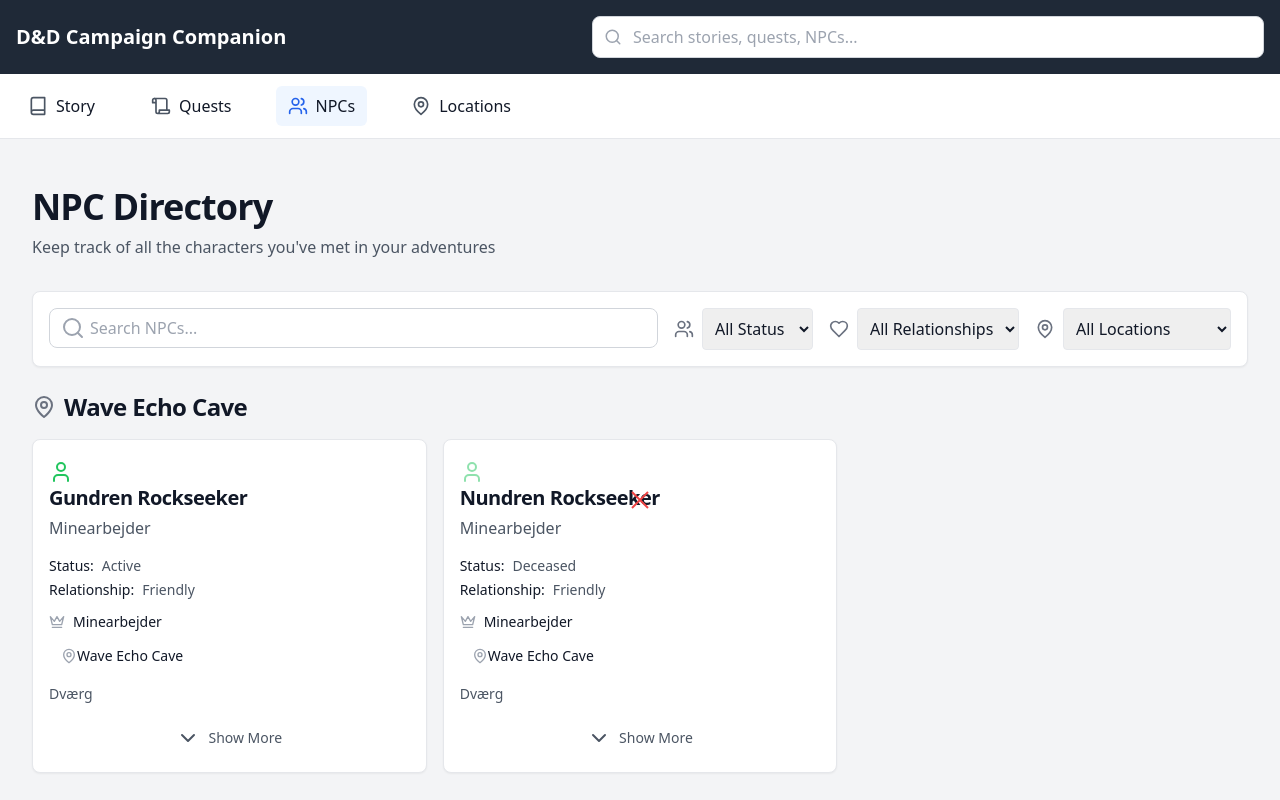
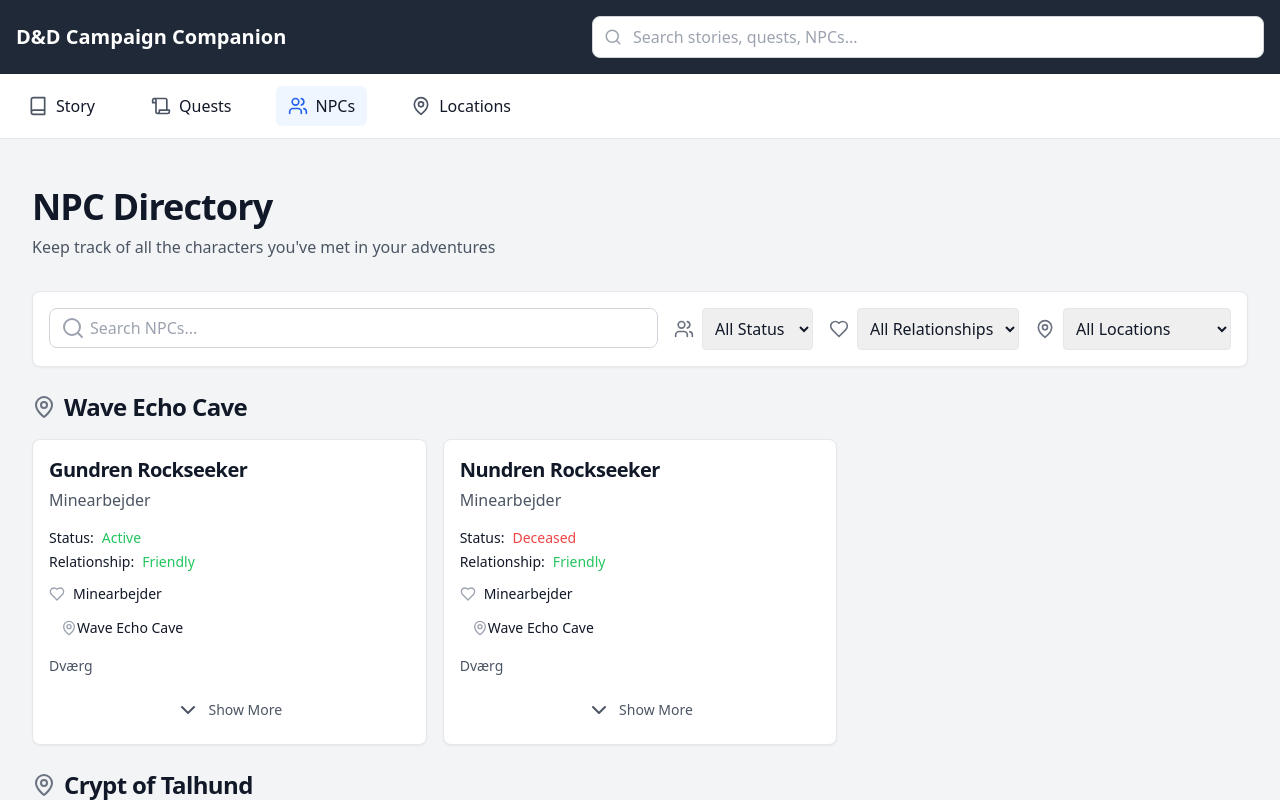
Before and after one commit to Haugenau20/DnDRecap, a React (Create React App) app: page /DnDRecap/npcs in a window 1280 px wide. Shown: the top 800 px of the page. Built offline with nearby package versions, Linux system fonts and the light colour scheme.

Commit message:
Rremoved user icon from npcs, changed color coding of status and relationship text for better readability

```diff
--- a/src/components/features/npcs/NPCCard.tsx
+++ b/src/components/features/npcs/NPCCard.tsx
@@ -6,14 +6,13 @@ import Card from '../../core/Card';
 import Button from '../../core/Button';
 import { useQuests } from '../../../hooks/useQuests';
 import {
-  User,
-  MapPin,
-  Crown,
-  Scroll,
-  Users,
   ChevronDown,
   ChevronUp,
-  CalendarDays
+  MapPin,
+  Users,
+  Scroll,
+  Calendar,
+  Heart
 } from 'lucide-react';
 
 interface NPCCardProps {
@@ -25,6 +24,22 @@ const NPCCard: React.FC<NPCCardProps> = ({ npc }) => {
   const navigate = useNavigate();
   const { getQuestById } = useQuests();
 
+  // Function to get status color
+  const getStatusColor = (status: string): string => {
+    switch (status) {
+      case 'active':
+        return 'text-green-500';
+      case 'deceased':
+        return 'text-red-500';
+      case 'missing':
+        return 'text-yellow-500';
+      case 'unknown':
+        return 'text-blue-500';
+      default:
+        return 'text-gray-500';
+    }
+  };
+
   // Function to get relationship color
   const getRelationshipColor = (relationship: string): string => {
     switch (relationship) {
@@ -34,8 +49,10 @@ const NPCCard: React.FC<NPCCardProps> = ({ npc }) => {
         return 'text-red-500';
       case 'neutral':
         return 'text-gray-500';
+      case 'unknown':
+        return 'text-blue-500';
       default:
-        return 'text-blue-500';
+        return 'text-gray-500';
     }
   };
 
@@ -52,22 +69,6 @@ const NPCCard: React.FC<NPCCardProps> = ({ npc }) => {
     <Card>
       <Card.Content className="space-y-4">
         {/* NPC Header */}
-        <div className="relative">
-          <User className={`mt-1 ${getRelationshipColor(npc.relationship)} ${npc.status === 'deceased' ? 'opacity-50' : ''}`} size={24} />
-          {npc.status === 'deceased' && (
-            <svg
-              className="absolute top-1/2 left-1/2 transform -translate-x-1/2 -translate-y-1/2 text-red-500"
-              width="32"
-              height="32"
-              viewBox="0 0 32 32"
-              fill="none"
-              stroke="currentColor"
-              strokeWidth="2"
-            >
-              <line x1="8" y1="8" x2="24" y2="24" />
-              <line x1="24" y1="8" x2="8" y2="24" />
-            </svg>
-          )}
         <div className="flex-1">
           <Typography variant="h4">
             {npc.name}
@@ -78,7 +79,6 @@ const NPCCard: React.FC<NPCCardProps> = ({ npc }) => {
             </Typography>
           )}
         </div>
-        </div>
 
         {/* Basic Info */}
         <div className="space-y-3">
@@ -88,7 +88,7 @@ const NPCCard: React.FC<NPCCardProps> = ({ npc }) => {
               <Typography variant="body-sm" className="font-medium">
                 Status:
               </Typography>
-              <Typography variant="body-sm" color="secondary">
+              <Typography variant="body-sm" className={`font-medium ${getStatusColor(npc.status)}`}>
                 {npc.status.charAt(0).toUpperCase() + npc.status.slice(1)}
               </Typography>
             </div>
@@ -96,7 +96,7 @@ const NPCCard: React.FC<NPCCardProps> = ({ npc }) => {
               <Typography variant="body-sm" className="font-medium">
                 Relationship:
               </Typography>
-              <Typography variant="body-sm" color="secondary">
+              <Typography variant="body-sm" className={`font-medium ${getRelationshipColor(npc.relationship)}`}>
                 {npc.relationship.charAt(0).toUpperCase() + npc.relationship.slice(1)}
               </Typography>
             </div>
@@ -107,7 +107,7 @@ const NPCCard: React.FC<NPCCardProps> = ({ npc }) => {
             <div className="space-y-2">
               {npc.occupation && (
                 <div className="flex items-center gap-2">
-                  <Crown size={16} className="text-gray-400" />
+                  <Heart size={16} className="text-gray-400" />
                   <Typography variant="body-sm">
                     {npc.occupation}
                   </Typography>
@@ -135,7 +135,7 @@ const NPCCard: React.FC<NPCCardProps> = ({ npc }) => {
           </Typography>
         </div>
 
-        {/* Rest of the component remains the same */}
+        {/* Expanded Content */}
         {isExpanded && (
           <div className="space-y-4 pt-4 border-t border-gray-100">
             {/* Additional Details */}
@@ -174,7 +174,7 @@ const NPCCard: React.FC<NPCCardProps> = ({ npc }) => {
               </div>
             )}
 
-            {/* Related Quests*/}
+            {/* Related Quests */}
             {npc.connections.relatedQuests.length > 0 && (
               <div>
                 <Typography variant="h4" className="mb-2">
@@ -229,7 +229,7 @@ const NPCCard: React.FC<NPCCardProps> = ({ npc }) => {
                     className="p-3 bg-gray-50 rounded-lg space-y-1"
                   >
                     <div className="flex items-center gap-2">
-                      <CalendarDays size={14} className="text-gray-400" />
+                      <Calendar size={14} className="text-gray-400" />
                       <Typography variant="body-sm" color="secondary">
                         {note.date}
                       </Typography>
```
Lines whose indentation alone changed are shown as unchanged.
